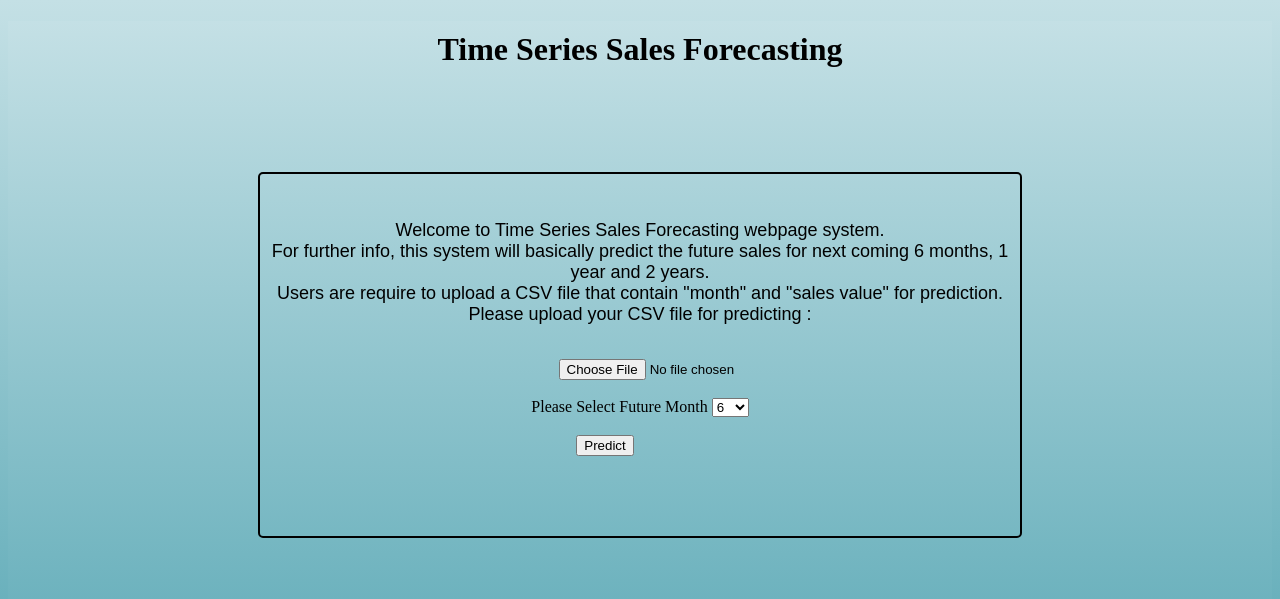
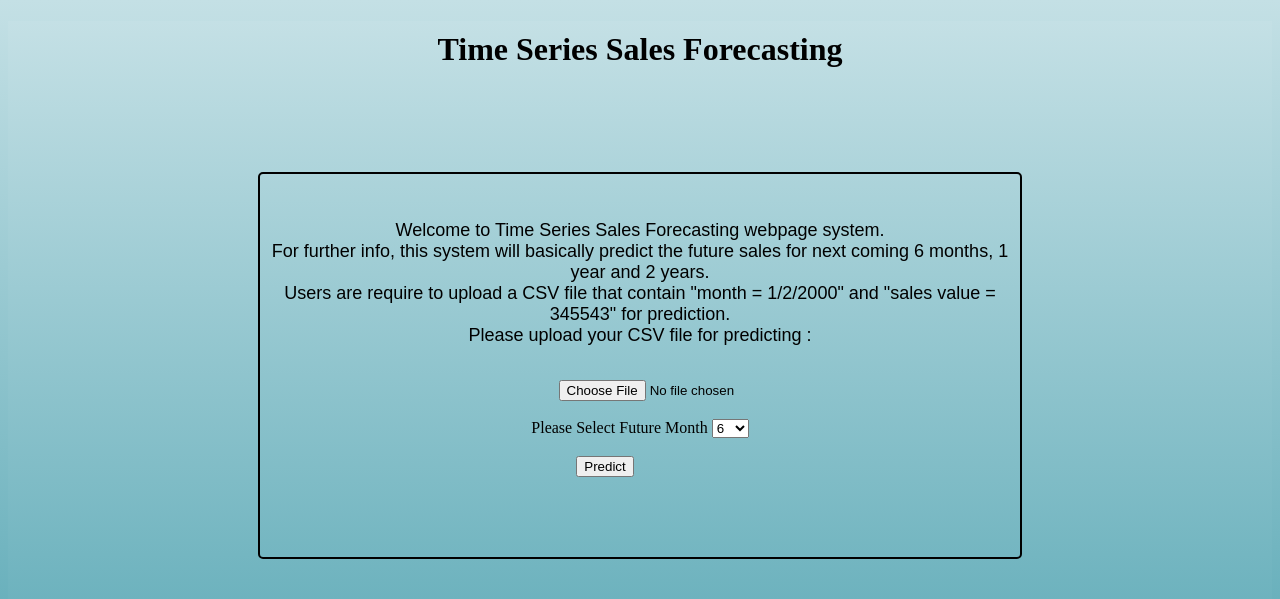
Before and after one commit to wenjun0903/WJ_Project, a Flask app: page / in a window 1280 px wide. Shown: the top 599 px of the page. Run offline with Flask 2, Linux system fonts and the light colour scheme; some libraries are stand-ins or nearby versions.

Commit message:
Update index.html

```diff
--- a/templates/index.html
+++ b/templates/index.html
@@ -58,7 +58,7 @@
                             <div class = "upload">
                                 <p> <span>Welcome to Time Series Sales Forecasting webpage system.</span>
                                 <span>For further info, this system will basically predict the future sales for next coming 6 months, 1 year and 2 years. </span>
-                                <span>Users are require to upload a CSV file that contain "month" and "sales value" for prediction.</span>
+                                <span>Users are require to upload a CSV file that contain "month = 1/2/2000" and "sales value = 345543" for prediction.</span>
                                 <span>Please upload your CSV file for predicting :</span></p>
                                 </br>
 
```
